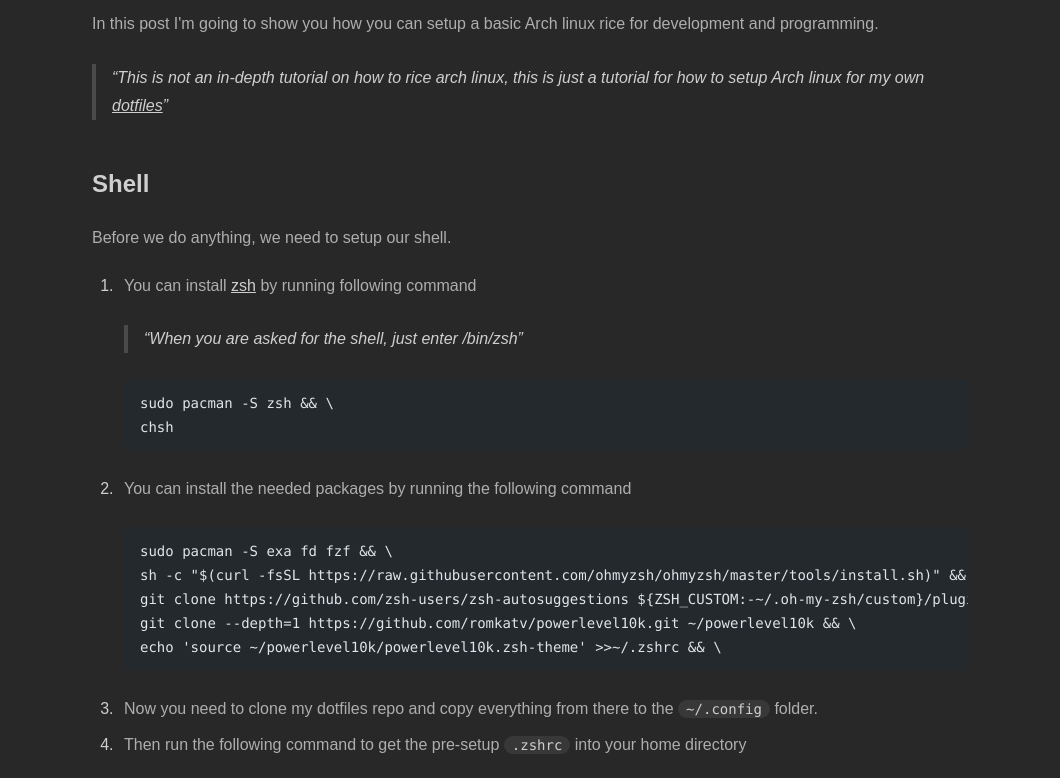
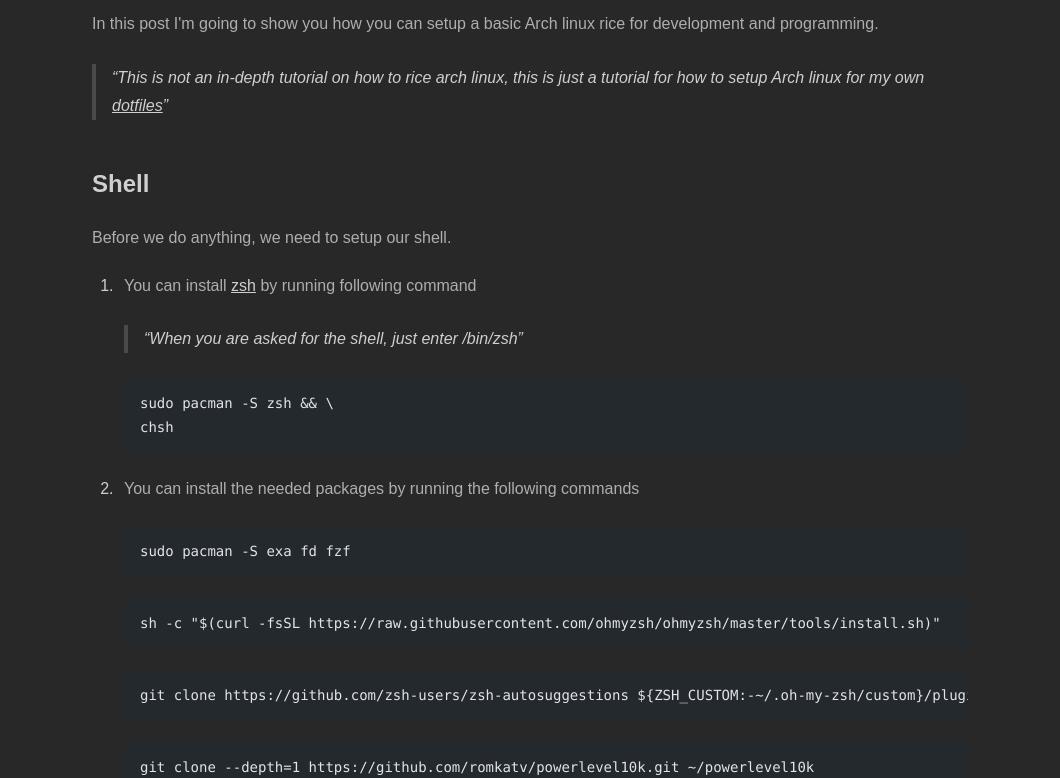
Before and after one commit to AxewBoTX/axewbotx.github.io, an Astro site: page /post/basic-arch-linux-rice in a window 1280 px wide. Shown: the part 174-952 px from the top of the page, without its empty margins (110-1170 px from the left). Built offline with nearby package versions, Linux system fonts and the light colour scheme; Astro itself is replaced by a stand-in of ours; code samples lack their colours.

Commit message:
fixes and additions
1. splitting shell setup command into many smaller commants
2. adding wallpaper collection reference

````diff
--- a/src/content/posts/basic-arch-linux-rice.mdx
+++ b/src/content/posts/basic-arch-linux-rice.mdx
@@ -18,13 +18,18 @@
 	sudo pacman -S zsh && \
 	chsh
 	```
-2. You can install the needed packages by running the following command
+2. You can install the needed packages by running the following commands
 	```sh
-	sudo pacman -S exa fd fzf && \
-	sh -c "$(curl -fsSL https://raw.githubusercontent.com/ohmyzsh/ohmyzsh/master/tools/install.sh)" && \
-	git clone https://github.com/zsh-users/zsh-autosuggestions ${ZSH_CUSTOM:-~/.oh-my-zsh/custom}/plugins/zsh-autosuggestions && \
-	git clone --depth=1 https://github.com/romkatv/powerlevel10k.git ~/powerlevel10k && \
-	echo 'source ~/powerlevel10k/powerlevel10k.zsh-theme' >>~/.zshrc && \
+	sudo pacman -S exa fd fzf
+	```
+	```sh
+	sh -c "$(curl -fsSL https://raw.githubusercontent.com/ohmyzsh/ohmyzsh/master/tools/install.sh)"
+	```
+	```sh
+	git clone https://github.com/zsh-users/zsh-autosuggestions ${ZSH_CUSTOM:-~/.oh-my-zsh/custom}/plugins/zsh-autosuggestions
+	```
+	```sh
+	git clone --depth=1 https://github.com/romkatv/powerlevel10k.git ~/powerlevel10k
 	```
 3. Now you need to clone my dotfiles repo and copy everything from there to the `~/.config` folder.
 4. Then run the following command to get the pre-setup `.zshrc` into your home directory
@@ -182,4 +187,8 @@
 ```sh
 sudo pacman -S rofi ripgrep i3-gaps feh picom neofetch cmatrix polybar alacritty redshift
 ```
+
+## Other Stuff
+- You can find my wallpapers [here](https://drive.google.com/drive/folders/1o1qjRgkJtnF_8uGB1z6MRsQUjWinHUsw)
+
 You have finally riced Arch Linux.
````
